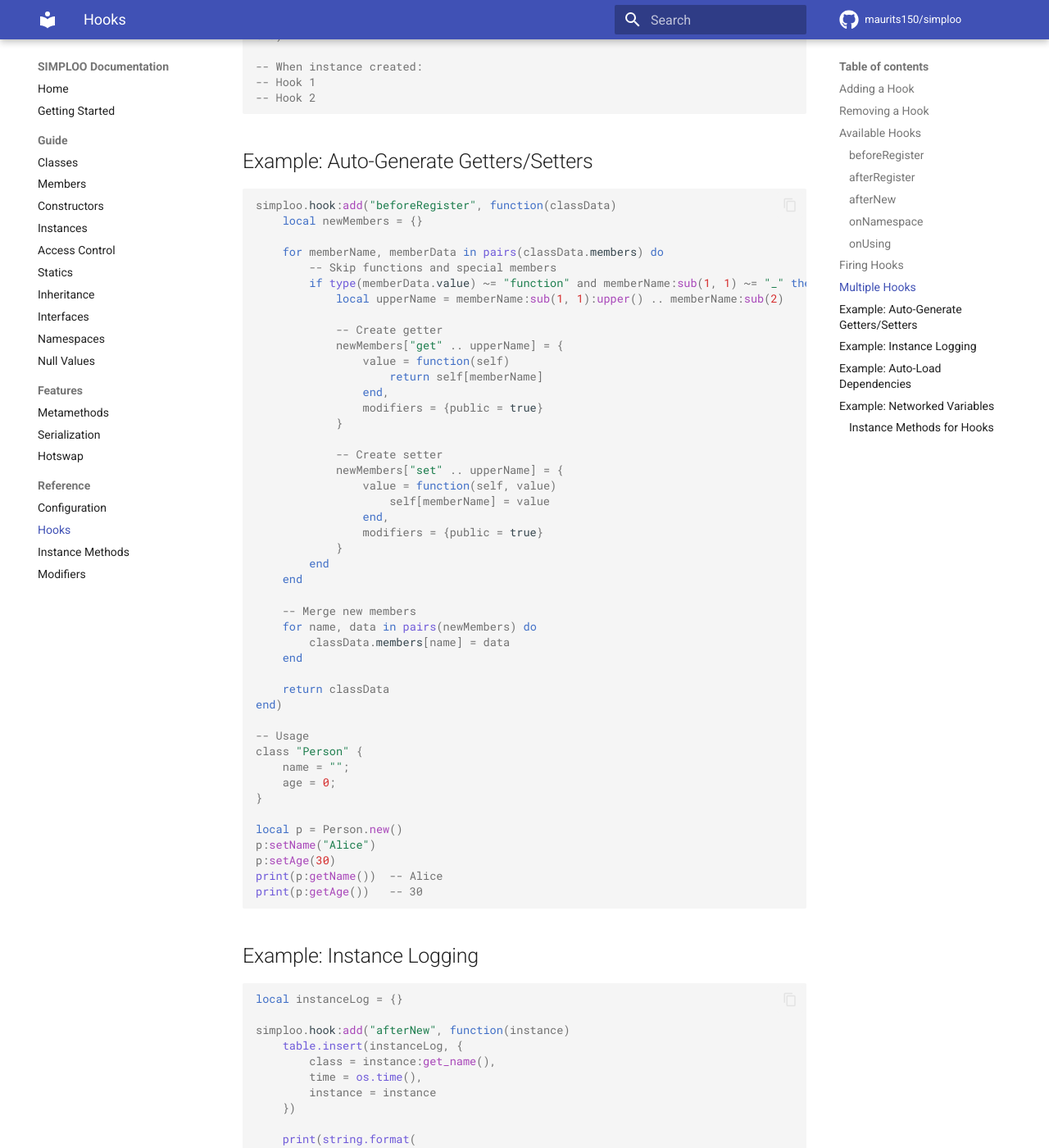
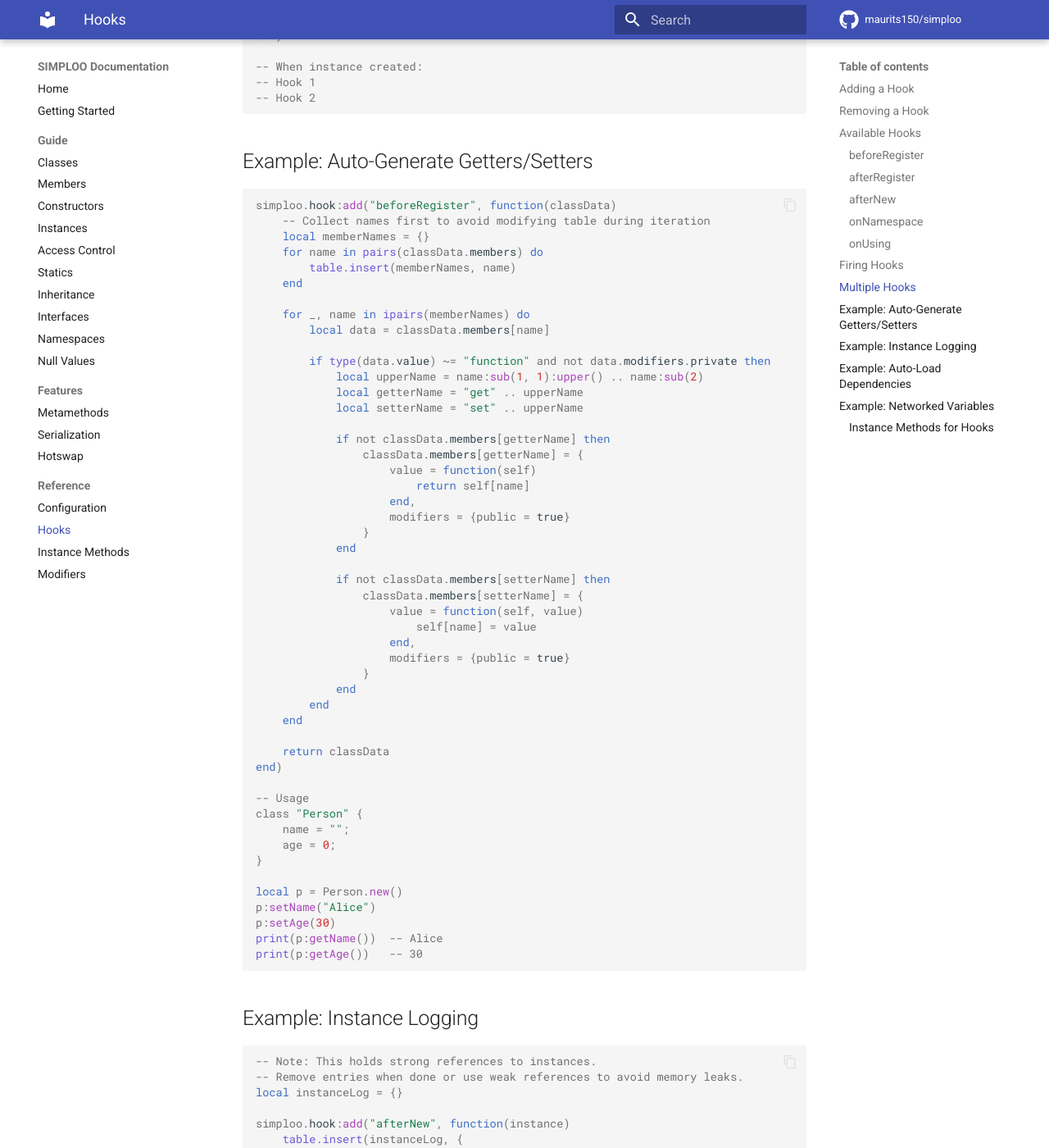
Before and after one commit to maurits150/simploo, an MkDocs documentation site: the page built from docs/reference/hooks.md, in a window 1280 px wide and 1400 px high, scrolled down 3815 px. Shown: the whole window at 82% size. Built offline with MkDocs 1.6.1 and Material for MkDocs 9.7.7, drawn with Linux system fonts in a browser that asks for light colours; comment, search, counter and statistics services are not loaded.

Commit message:
Improve hooks documentation examples
- Auto-Generate Getters/Setters: cleaner code, check modifiers.private,
  skip existing getters/setters
- Instance Logging: add note about memory leak prevention

````diff
--- a/docs/reference/hooks.md
+++ b/docs/reference/hooks.md
@@ -194,34 +194,38 @@
 
 ```lua
 simploo.hook:add("beforeRegister", function(classData)
-    local newMembers = {}
-
-    for memberName, memberData in pairs(classData.members) do
-        -- Skip functions and special members
-        if type(memberData.value) ~= "function" and memberName:sub(1, 1) ~= "_" then
-            local upperName = memberName:sub(1, 1):upper() .. memberName:sub(2)
-
-            -- Create getter
-            newMembers["get" .. upperName] = {
-                value = function(self)
-                    return self[memberName]
-                end,
-                modifiers = {public = true}
-            }
-
-            -- Create setter
-            newMembers["set" .. upperName] = {
-                value = function(self, value)
-                    self[memberName] = value
-                end,
-                modifiers = {public = true}
-            }
-        end
+    -- Collect names first to avoid modifying table during iteration
+    local memberNames = {}
+    for name in pairs(classData.members) do
+        table.insert(memberNames, name)
     end
 
-    -- Merge new members
-    for name, data in pairs(newMembers) do
-        classData.members[name] = data
+    for _, name in ipairs(memberNames) do
+        local data = classData.members[name]
+
+        if type(data.value) ~= "function" and not data.modifiers.private then
+            local upperName = name:sub(1, 1):upper() .. name:sub(2)
+            local getterName = "get" .. upperName
+            local setterName = "set" .. upperName
+
+            if not classData.members[getterName] then
+                classData.members[getterName] = {
+                    value = function(self)
+                        return self[name]
+                    end,
+                    modifiers = {public = true}
+                }
+            end
+
+            if not classData.members[setterName] then
+                classData.members[setterName] = {
+                    value = function(self, value)
+                        self[name] = value
+                    end,
+                    modifiers = {public = true}
+                }
+            end
+        end
     end
 
     return classData
@@ -243,6 +247,8 @@
 ## Example: Instance Logging
 
 ```lua
+-- Note: This holds strong references to instances.
+-- Remove entries when done or use weak references to avoid memory leaks.
 local instanceLog = {}
 
 simploo.hook:add("afterNew", function(instance)
````
